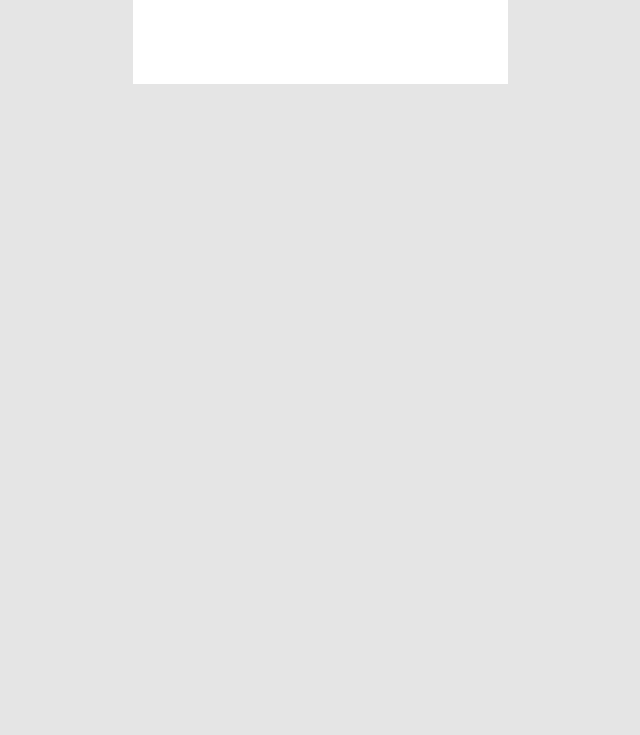
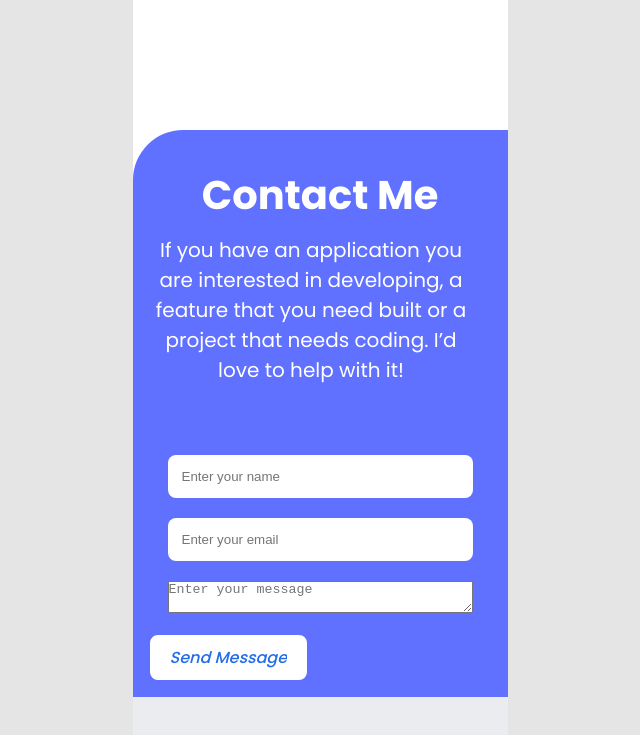
Before and after one commit to Arsalanbashir831/Portfolio_Mobile, a plain HTML site: page index.html in a window 1280 px wide. Shown: the part 3830-4565 px from the top of the page, without its empty margins (320-960 px from the left). Before the commit the page ends 3914 px from the top, so only its background shows below. Drawn offline with Linux system fonts and the light colour scheme.

Commit message:
contact form structure

```diff
--- a/index.html
+++ b/index.html
@@ -153,6 +153,28 @@
       </div>
       </div>
     </div>
+    <div class ="contact-form">
+        <h1 class="form_title">Contact Me</h1>
+        <p class="form_description">If you have an application you are interested in developing, a feature that you need built or a project that needs coding.
+          I’d love to help with it!</p>
+        <form>
+          <div class="form_group">
+            <input type="text" id="name" name="name" placeholder="Enter your name" />
+          </div>
+          <div class="form_group">
+            <input type="email" id="email" name="email" placeholder="Enter your email" />
+          </div>
+          <div class="form_group">
+            <textarea id="message"  name="message" placeholder="Enter your message"></textarea>
+          </div>
+          <div class="button">
+            <p>Send Message</p>
+          </div>
+        </form>
+
+    </div>
+
+
 
 
   </div>
--- a/style.css
+++ b/style.css
@@ -192,7 +192,7 @@ h6 {
 
 .myself_section {
   background: white;
-  height: 604px;
+  height: 700px;
   width: 100%;
   padding: 15px;
   border-radius: 50px 0 0 0;
@@ -204,3 +204,45 @@ h6 {
   flex-direction: column;
   gap: 15px;
 }
+.contact-form{
+  background: #6070FF url("/assets/contactForm_bg.png") no-repeat center;
+
+  width: 100%;
+  padding: 15px;
+  border-radius: 50px 0 0 0px;
+  overflow: hidden;
+  position: relative;
+  top: -50px;
+  font-family: "Poppins", sans-serif;
+  text-align: center;
+}
+.contact-form h1{
+  color: white;
+  font-size: 40px;
+  font-weight: 700;
+  margin-top: 20px;
+
+}
+.form_description{
+  padding-bottom: 50px;
+  color: white;
+  font-size: 20px;
+  font-weight: 400;
+  margin-top: 10px;
+  width: 327px;
+  text-align: center;
+}
+.form_group{
+  display: flex;
+  flex-direction: column;
+  gap: 10px;
+  margin-top: 20px;
+  padding: 0 20px;
+}
+.form_group input{
+  width: 100%;
+  padding: 14px;
+  border-radius: 8px;
+  border: none;
+  outline: none;
+}
```
Also changed, not shown: assets/contactForm_bg.png (added).
